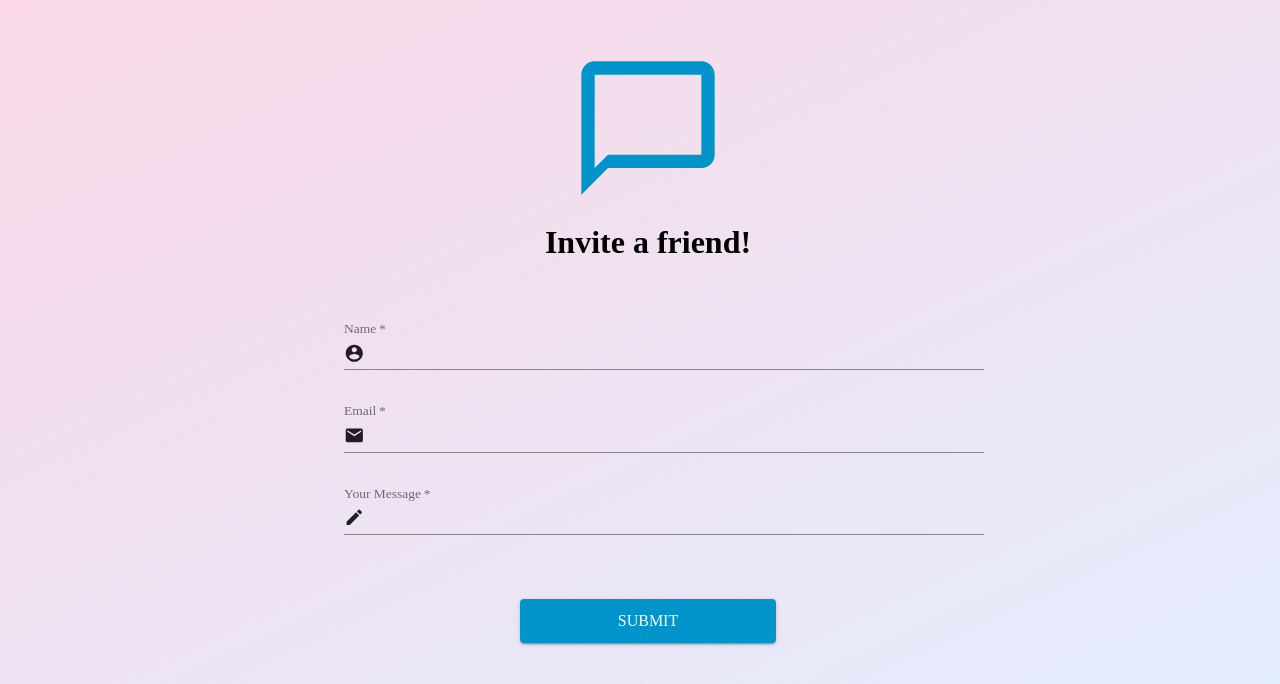
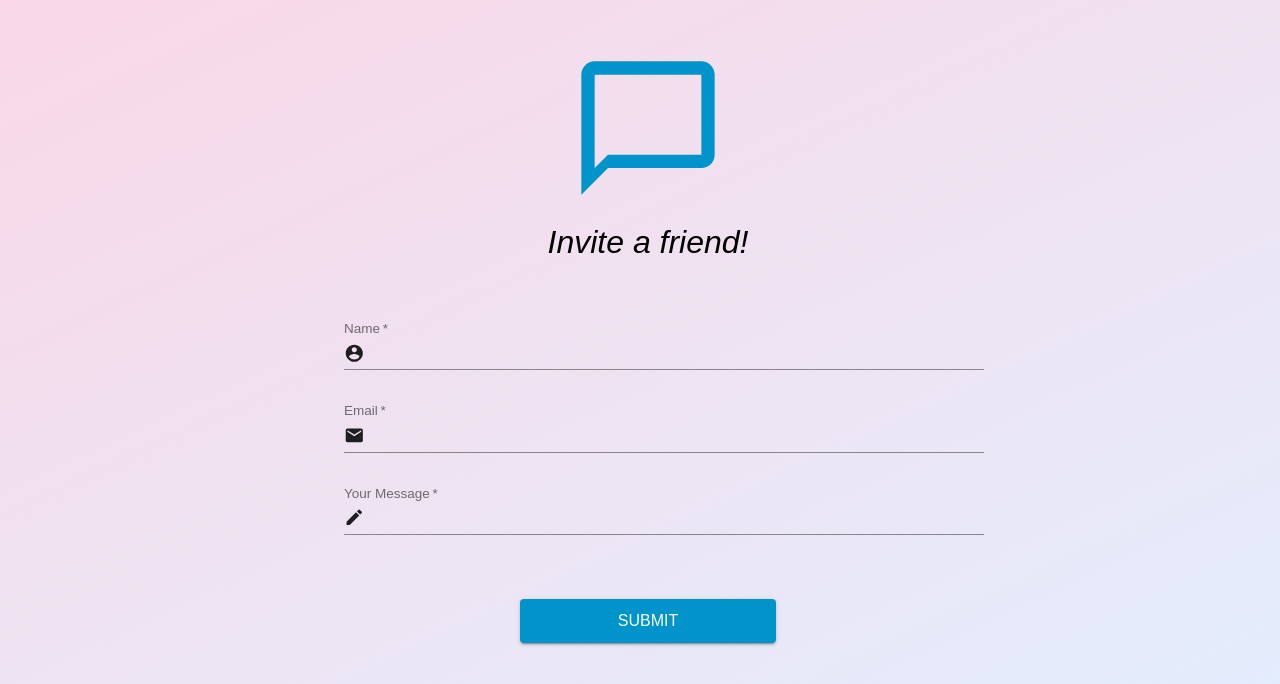
Before and after one commit to peacebonez/ui-test, a React (Create React App) app: page / in a window 1280 px wide. Shown: the top 684 px of the page. Built offline with nearby package versions, Linux system fonts and the light colour scheme.

Commit message:
update README

```diff
--- a/src/components/Contact.jsx
+++ b/src/components/Contact.jsx
@@ -48,6 +48,7 @@ const useStyles = makeStyles((theme) => ({
     fontStyle: "italic",
     color: "#fff",
     textShadow: "1px 1px 5px #000",
+    fontFamily: theme.typography.fontFamily,
   },
 }))
 
@@ -89,7 +90,6 @@ const Contact = () => {
     if (!name || !email || !message) return
 
     const res = await sendEmail(email, name, message)
-    console.log("res:", res)
     if (!res || !res.data) {
       setAsyncError(true)
       return
--- a/src/components/Header.jsx
+++ b/src/components/Header.jsx
@@ -14,6 +14,9 @@ const useStyles = makeStyles((theme) => ({
   },
   title: {
     marginTop: theme.spacing(-4),
+    fontFamily: theme.typography.fontFamily,
+    fontWeight: theme.typography.fontWeight,
+    fontStyle: "italic",
     [theme.breakpoints.up("md")]: {
       marginTop: theme.spacing(2),
     },
--- a/src/components/ThankYou.jsx
+++ b/src/components/ThankYou.jsx
@@ -8,6 +8,9 @@ const useStyles = makeStyles((theme) => ({
     display: "flex",
     flexDirection: "column",
     alignItems: "center",
+  },
+  title: {
+    fontFamily: theme.typography.fontFamily,
   },
   thumb: {
     width: "30vw",
@@ -31,7 +34,7 @@ const ThankYou = ({ resetForm }) => {
     <Fade in timeout={500}>
       <div className={classes.thanksBox}>
         <ThumbUpIcon className={classes.thumb} />
-        <h1>Invitation Success!</h1>
+        <h1 className={classes.title}>Invitation Success!</h1>
         <Button
           className={classes.inviteBtn}
           variant="contained"
--- a/src/themes/theme.js
+++ b/src/themes/theme.js
@@ -27,8 +27,9 @@ export const theme = createMuiTheme({
     },
   },
   typography: {
-    fontFamily: '"Lato,sans-serif"',
+    fontFamily: "Arial",
     fontSize: 12,
+    fontWeight: 400,
   },
   palette: {
     primary: { main: "#0094CA", green: "#53A596", navy: "#232338" },
```
Also changed, not shown: 1 other file (tests, documents, lock files or other folders).
